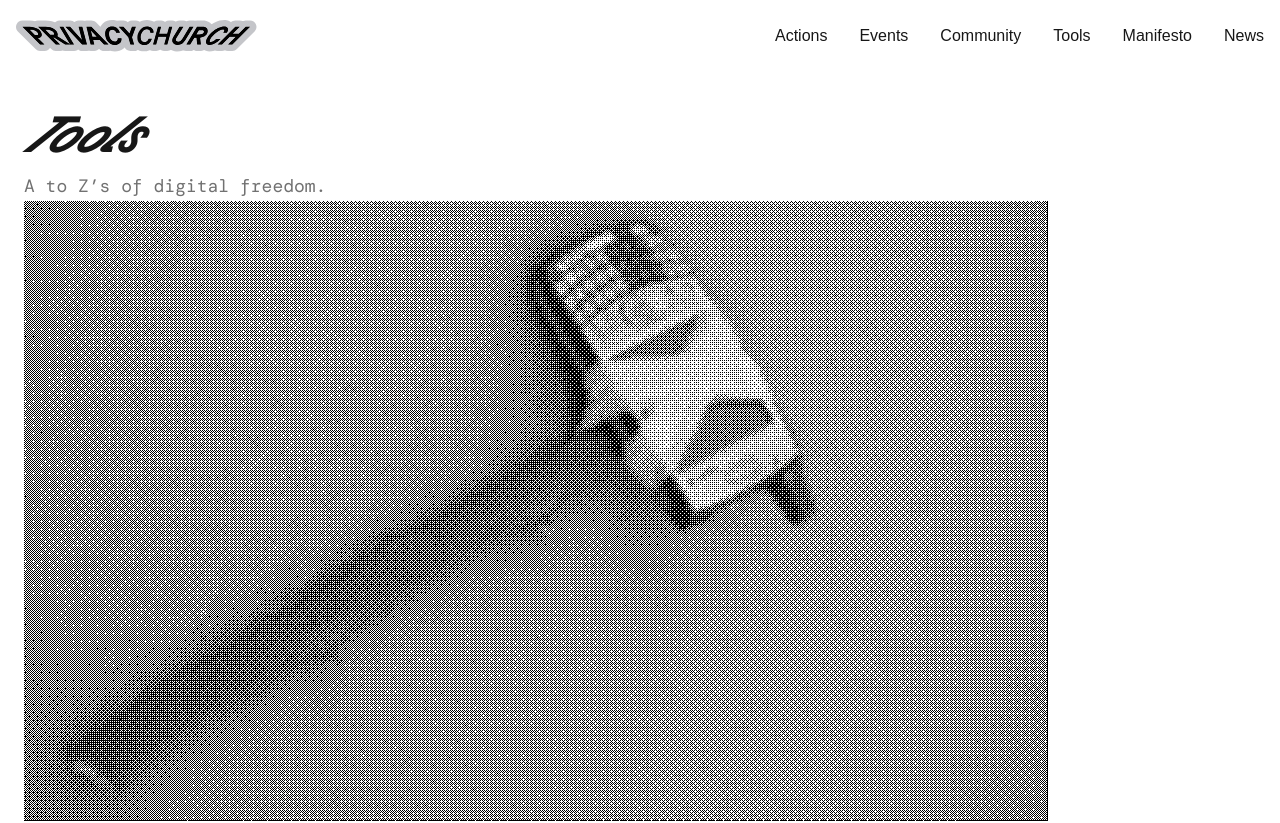
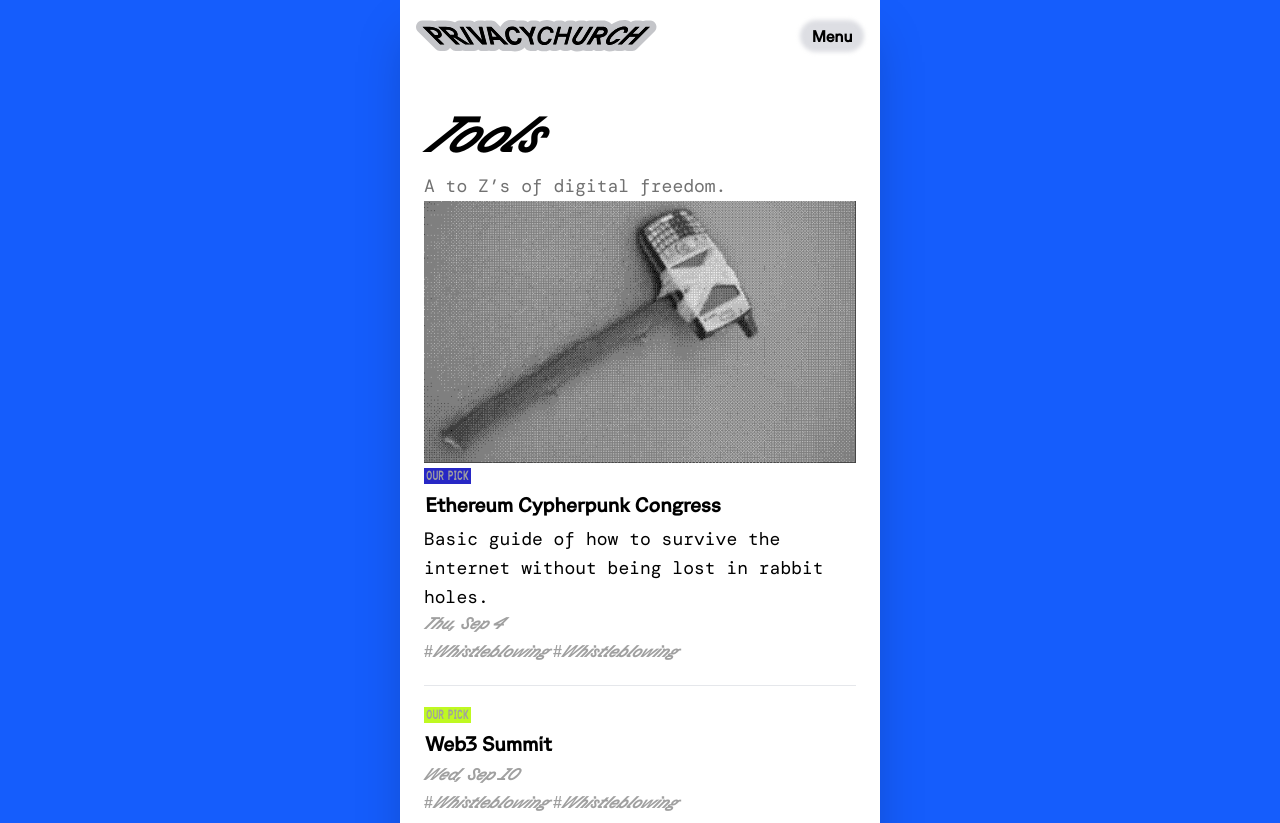
Before and after one commit to JordanGallant/privacy-church, a Next.js app: page /tools in a window 1280 px wide. Shown: the top 823 px of the page. Built offline with nearby package versions, Linux system fonts and the light colour scheme.

Commit message:
fix desktop

```diff
--- a/app/_components/modals/main.tsx
+++ b/app/_components/modals/main.tsx
@@ -51,11 +51,11 @@ export default function MainModal({ isOpen, onClose }: MainModalProps) {
   if (!isOpen) return null;
 
   return (
-    <div className="fixed inset-0 z-50 overflow-y-auto">
-      <div className="fixed inset-0 bg-black bg-opacity-50" />
+    <div className="fixed inset-0 z-50 overflow-y-auto md:flex md:items-start md:justify-center">
+      <div className="fixed inset-0 bg-blue-600 bg-opacity-50" />
 
       <div
-        className="relative min-h-screen bg-white"
+        className="relative min-h-screen bg-white md:max-w-[480px] md:w-full"
         ref={contentRef}
         onTouchStart={handleTouchStart}
         onTouchMove={handleTouchMove}
@@ -63,15 +63,13 @@ export default function MainModal({ isOpen, onClose }: MainModalProps) {
       >
         <Navbar hideLogo={!isMenuOpen} onMenuToggle={setIsMenuOpen} />
 
-
-
         <div className="px-8 pb-8">
           <div className="flex flex-col items-center justify-center gap-6 py-8 px-4">
             <h2 className="text-xl font-[family-name:var(--font-gt-planar-straight)] leading-tight">Welcome to the place of care and consciousness, a sanctuary for the digitally damned.</h2>
             <p className=" font-[family-name:var(--font-dm-mono)]">Let's transform the era of panopticore. Made with love, by winprivacy.</p>
             <img src="/assets/t.svg" alt="Logo" />
           </div>
-          <div className="grid grid-cols-1 md:grid-cols-3 gap-4">
+              <div className="grid grid-cols-1 gap-4">
             <div>
               <Link href="/actions">
                 <CustomImage
--- a/app/_components/modals/menu.tsx
+++ b/app/_components/modals/menu.tsx
@@ -12,7 +12,7 @@ export default function Menu() {
 
   return (
     <div
-      className="md:hidden fixed inset-0 z-40 flex flex-col pt-24 px-8"
+      className="fixed inset-0 z-40 flex flex-col pt-24 px-8 md:relative md:inset-auto md:max-w-[480px] md:w-full md:min-h-screen"
       style={{
         background: 'linear-gradient(to right, #ff6213, transparent)',
         fontFamily: 'var(--font-gt-planar), sans-serif',
--- a/app/_components/nav.tsx
+++ b/app/_components/nav.tsx
@@ -38,16 +38,7 @@ export default function Navbar({ hideLogo = false, onMenuToggle }: NavbarProps)
           </div>
         )}
 
-        <div className="hidden md:flex items-center gap-8 text-base font-medium">
-          <a href="#actions" className="hover:text-[#ff6213] transition-colors">Actions</a>
-          <a href="#events" className="hover:text-[#ff6213] transition-colors">Events</a>
-          <a href="#community" className="hover:text-[#ff6213] transition-colors">Community</a>
-          <a href="#tools" className="hover:text-[#ff6213] transition-colors">Tools</a>
-          <a href="#manifesto" className="hover:text-[#ff6213] transition-colors">Manifesto</a>
-          <a href="#news" className="hover:text-[#ff6213] transition-colors">News</a>
-        </div>
-
-        <div className="md:hidden relative w-16 h-8" style={{ transform: 'translateZ(0)', willChange: 'transform' }}>
+        <div className="relative w-16 h-8" style={{ transform: 'translateZ(0)', willChange: 'transform' }}>
           <button
             onClick={toggleMenu}
             type="button"
@@ -81,13 +72,13 @@ export default function Navbar({ hideLogo = false, onMenuToggle }: NavbarProps)
       </nav>
 
       {/* Mobile Full-screen Overlay */}
-      {isOpen && (
-        <div className="md:hidden fixed inset-0 z-[100]">
-          <div className="p-4 pt-20">
-            <Menu/>
-          </div>
-        </div>
-      )}
+{isOpen && (
+  <div className="fixed inset-0 z-[100] flex items-start justify-center">
+    <div className="max-w-[480px] w-full min-h-screen">
+      <Menu/>
+    </div>
+  </div>
+)}
     </>
   )
 }
--- a/app/_components/sections/landing.tsx
+++ b/app/_components/sections/landing.tsx
@@ -17,7 +17,7 @@ export default function Landing() {
             />
             <p
               onClick={() => setIsModalOpen(true)}
-              className=" font-bold underline text-center md:hidden"
+              className=" font-bold underline text-center"
             >
               Enter
             </p>
--- a/app/globals.css
+++ b/app/globals.css
@@ -27,7 +27,5 @@
 }
 
 body {
-  background: var(--background);
-  color: var(--foreground);
   font-family: Arial, Helvetica, sans-serif;
 }
--- a/app/layout.tsx
+++ b/app/layout.tsx
@@ -71,11 +71,13 @@ export default function RootLayout({
 }>) {
   return (
     <html lang="en">
-     <body
-    className={`${geistSans.variable} ${Menusmall.variable} ${geistMono.variable} ${gtDMono.variable} ${Elevatica.variable} ${gtPlanarHead.variable} ${gtPlanarStraight.variable} ${gtPlanarLight.variable} ${gtPlanarMenu.variable} ${gtPlanarBlack.variable} antialiased`}
-      >
-        {children}
-      </body>
+<body
+  className={`${geistSans.variable} ${Menusmall.variable} ${geistMono.variable} ${gtDMono.variable} ${Elevatica.variable} ${gtPlanarHead.variable} ${gtPlanarStraight.variable} ${gtPlanarLight.variable} ${gtPlanarMenu.variable} ${gtPlanarBlack.variable} antialiased bg-white md:bg-blue-600 md:flex md:justify-center md:items-start md:min-h-screen`}
+>
+  <div className="w-full min-h-screen md:max-w-[480px] md:shadow-2xl md:bg-white">
+    {children}
+  </div>
+</body>
     </html>
   );
 }
```
Lines whose indentation alone changed are shown as unchanged.
